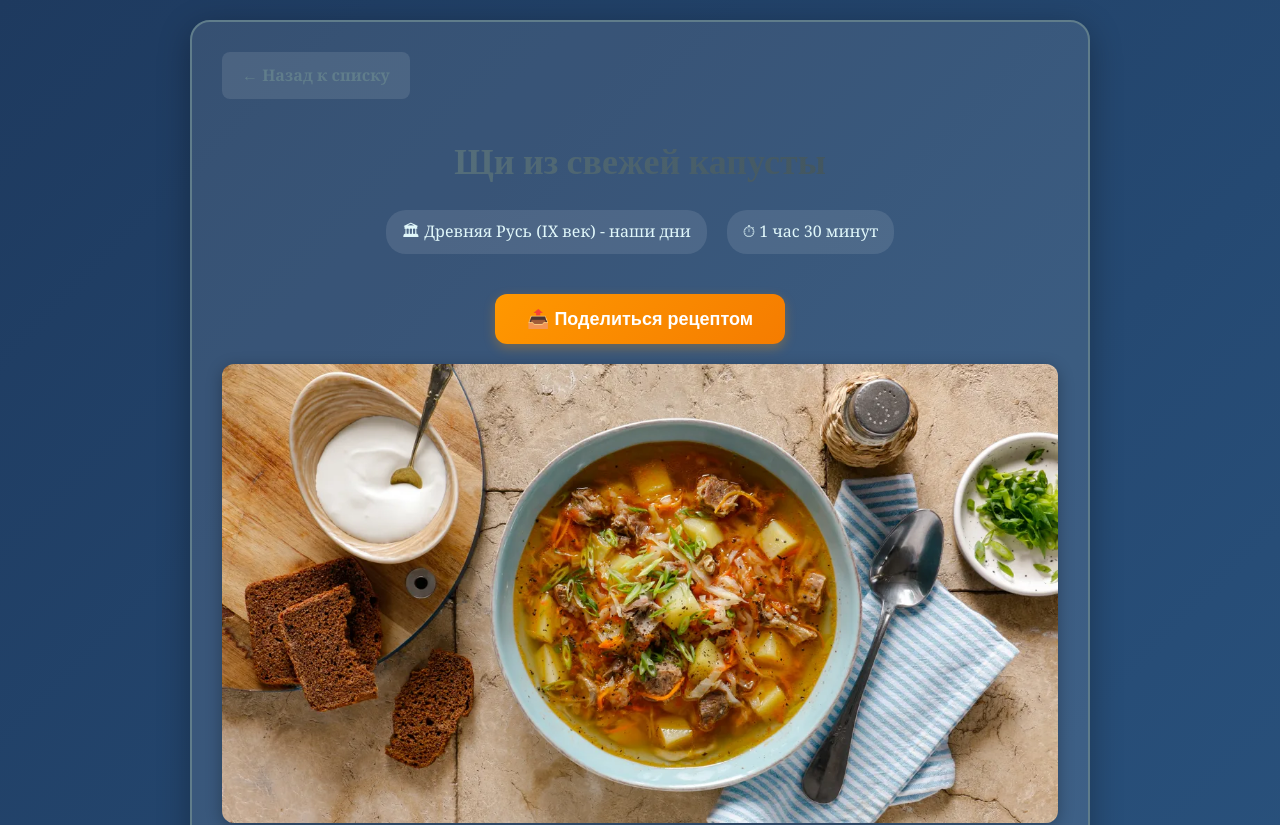
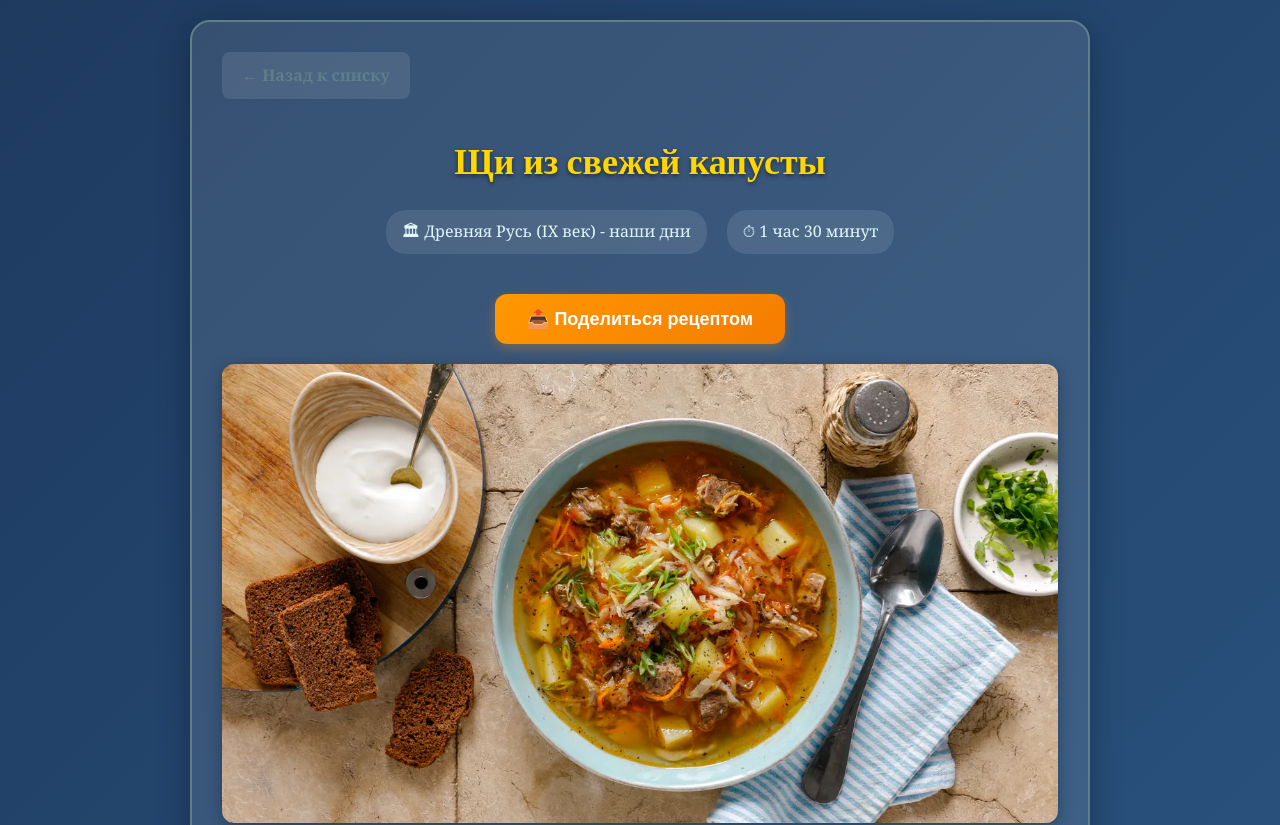
Before and after one commit to svideoproekt-ship-it/russka-kuhnya-9551, a React (Vite) app: page /recipe/1 in a window 1280 px wide. Shown: the top 825 px of the page. Built offline with nearby package versions, Linux system fonts and the light colour scheme; a web font is replaced by a local one.

Commit message:
Simplify share button & increase desktop font size

```diff
--- a/src/styles/RecipePage.css
+++ b/src/styles/RecipePage.css
@@ -44,11 +44,9 @@
   text-align: center;
   font-size: 36px;
   margin: 10px 0 20px;
-  background: linear-gradient(to right, var(--cat-start), var(--cat-end));
-  -webkit-background-clip: text;  /* ← ИСПРАВЛЕНО: дефис вместо подчёркивания */
-  -webkit-text-fill-color: transparent;  /* ← ИСПРАВЛЕНО */
-  background-clip: text;
-  color: var(--cat-start);  /* Фолбэк для браузеров без поддержки */
+  color: #FFD700; /* Золотой */
+  text-shadow: 0 2px 4px rgba(0, 0, 0, 0.5);
+  font-weight: bold;
 }
 
 /* Мета-информация */
```
